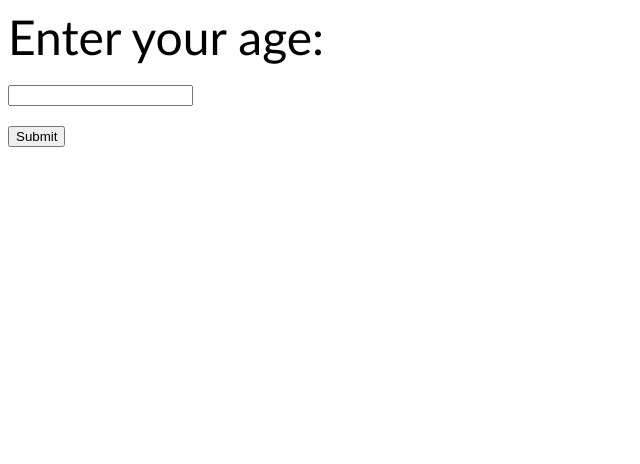
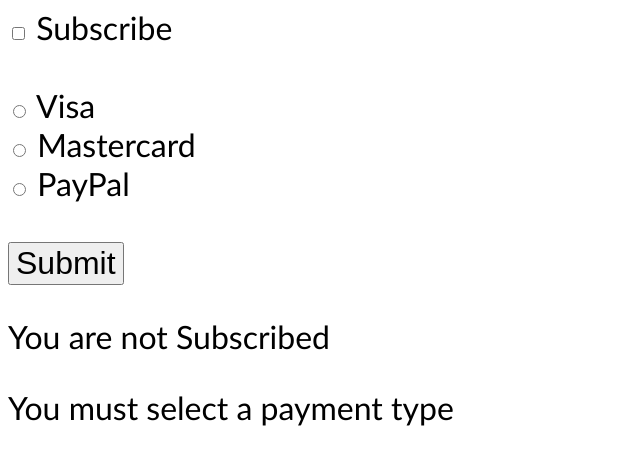
Before and after one commit to Wrub0002/learning-javascript, a plain HTML site: page index.html in a window 1280 px wide. Both pictures are taken after a click on the button "Submit". Shown: the whole page, without its empty margins (0-640 px from the left). Drawn offline with Linux system fonts and the light colour scheme.

Commit message:
Checked Preoperty

```diff
--- a/index.html
+++ b/index.html
@@ -8,11 +8,20 @@
 </head>
 <body>
 
-    <label id="myLabel">Enter your age:</label><br><br>
-    <input type="text" id="myText"><br><br>
-    <button id="mySubmit">Submit</button><br>
-    <p id="result"></p>
+<input type="checkbox" id="myCheckbox">
+<label for="myCheckbox">Subscribe</label><br><br>
 
+<input type="radio" id="VisaBtn" name="card">
+<label for="VisaBtn">Visa</label><br>
+<input type="radio" id="mastercardBtn" name="card">
+<label for="mastercardBtn">Mastercard</label><br>
+<input type="radio" id="paypalBtn" name="card">
+<label for="paypalBtn">PayPal</label><br><br>
+
+<button type="submit" id="mySubmit">Submit</button>
+
+<p id="subResult"></p>
+<p id="paymentResult"></p>
     <script src="index.js"></script>
 </body>
 </html>
--- a/index.js
+++ b/index.js
@@ -221,3 +221,35 @@
 
 }
 */
+
+/* === Checked Preoperty === */
+
+const myCheckbox = document.getElementById("myCheckbox");
+const VisaBtn = document.getElementById("VisaBtn");
+const mastercardBtn = document.getElementById("mastercardBtn");
+const paypalBtn = document.getElementById("paypalBtn");
+const mySubmit = document.getElementById("mySubmit");
+const subResult = document.getElementById("subResult");
+const paymentResult = document.getElementById("paymentResult");
+
+mySubmit.onclick = function(){
+    if (myCheckbox.checked){
+        subResult.textContent = `You are Subscribed`;
+    }
+    else{
+        subResult.textContent = `You are not Subscribed`;
+    }
+
+    if(VisaBtn.checked){
+        paymentResult.textContent = `You are paying with visa`
+    }
+    else if (mastercardBtn.checked){
+        paymentResult.textContent = `You are paying with Mastercard`
+    }
+    else if (paypalBtn.checked){
+        paymentResult.textContent = `You are paying with PayPal`
+    }
+    else{
+        paymentResult.textContent = `You must select a payment type`
+    }
+}
--- a/styles.css
+++ b/styles.css
@@ -1,5 +1,6 @@
 body{
 font-family: calibri;
+font-size: 2em;
 
 }
 
@@ -12,3 +13,7 @@
 #myLabel{
 font-size: 3em;
 }
+#mySubmit{
+font-size: 1em;
+
+}
```
